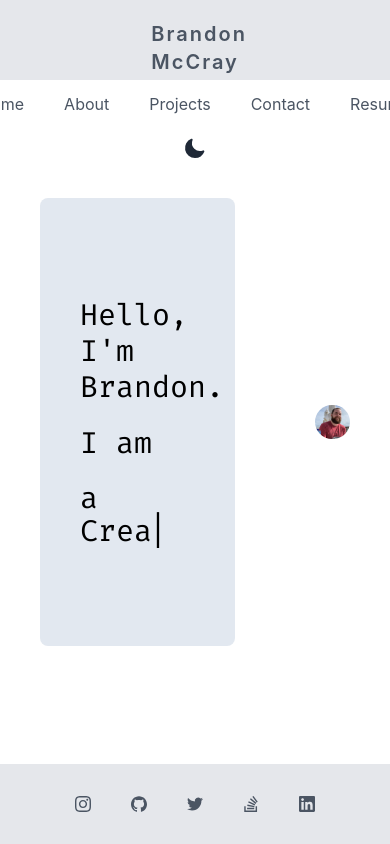
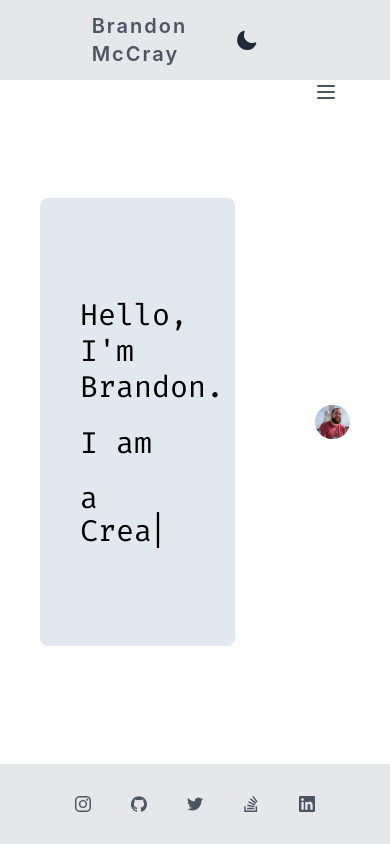
Before and after one commit to bradmccray89/portfolio, a Next.js app: page / in a window 390 px wide. Built offline with nearby package versions, Linux system fonts and the light colour scheme.

Commit message:
made navbar responsive

```diff
--- a/components/Navbar.js
+++ b/components/Navbar.js
@@ -1,26 +1,25 @@
 import React, { useRef, useState } from 'react';
 import Link from 'next/link';
+import { useRouter } from 'next/router';
 import { useTheme } from 'next-themes';
 
 export default function Navbar() {
 	const { theme, setTheme } = useTheme();
 	const [mounted, setMounted] = useState(false);
+	const navigationMobileRef = useRef(null);
+	const [mobileNavOpen, setMobileNavOpen] = useState(false);
+
+	const toggleMobileNavigation = () => {
+		navigationMobileRef.current.classList.add('touched');
+		navigationMobileRef.current.classList.toggle('translate-x-full');
+		setMobileNavOpen(!mobileNavOpen);
+	};
 
 	React.useEffect(() => setMounted(true), []);
 
+	const renderNavigationItems = () => {
 		return (
 			<>
-			<nav className="fixed bg-gray-200 dark:bg-gray-900 flex justify-center items-center flex-wrap py-3 px-10 z-50 h-20 w-full">
-				<div className="inline-flex w-1/3">
-					<Link href="/">
-						<a className="inline-flex items-center p-2">
-							<h1 className="text-xl text-gray-600 dark:text-gray-200 font-semibold tracking-widest transistions-all duration-300">
-								Brandon McCray
-							</h1>
-						</a>
-					</Link>
-				</div>
-				<div className="w-1/3 inline-flex justify-center items-center w-full">
 				<Link href="/">
 					<a className="px-3 py-2 mx-2 rounded text-gray-600 dark:text-gray-200 hover:bg-slate-300 dark:hover:bg-slate-600 transistions-all duration-300">
 						Home
@@ -31,11 +30,6 @@ export default function Navbar() {
 						About
 					</a>
 				</Link>
-					{/* <Link href="/blog">
-						<a className="px-3 py-2 mx-2 rounded text-gray-600 dark:text-gray-200 hover:bg-slate-300 dark:hover:bg-slate-600 transistions-all duration-300">
-							Blog
-						</a>
-					</Link> */}
 				<Link href="/projects">
 					<a className="px-3 py-2 mx-2 rounded text-gray-600 dark:text-gray-200 hover:bg-slate-300 dark:hover:bg-slate-600 transistions-all duration-300">
 						Projects
@@ -55,12 +49,81 @@ export default function Navbar() {
 						Resume
 					</a>
 				</Link>
+			</>
+		);
+	};
+
+	return (
+		<nav className="fixed bg-gray-200 dark:bg-gray-900 flex justify-center items-center flex-wrap py-3 px-10 z-50 h-20 w-full">
+			<div className="inline-flex w-1/3 order-1">
+				<Link href="/">
+					<a className="inline-flex justify-center items-center">
+						<h1 className="text-xl text-gray-600 dark:text-gray-200 font-semibold tracking-widest transistions-all duration-300">
+							Brandon McCray
+						</h1>
+					</a>
+				</Link>
 			</div>
-				<div className="inline-flex justify-end w-1/3">
+			<div className="w-1/3 inline-flex justify-center items-center w-full order-3 lg:order-2">
+				<ul className="hidden lg:flex lg:gap-6">{renderNavigationItems()}</ul>
+				<ul
+					ref={navigationMobileRef}
+					className={`lg:hidden absolute flex flex-col w-full top-20 right-0 py-3 items-center text-white bg-gray-200 dark:bg-gray-900 transform translate-x-full gap-2 ${
+						mounted ? 'transition-transform' : ''
+					}`}
+				>
+					{renderNavigationItems()}
+				</ul>
+				<button
+					className="inline-flex p-3 text-gray-600 dark:text-gray-200 rounded-lg lg:hidden ml-auto outline-none"
+					aria-label="Toggle mobile menu"
+					type="button"
+					onClick={toggleMobileNavigation}
+				>
+					<svg
+						className="w-6 h-6"
+						fill="none"
+						stroke="currentColor"
+						viewBox="0 0 24 24"
+						xmlns="http://www.w3.org/2000/svg"
+					>
+						<path
+							strokeLinecap="round"
+							strokeLinejoin="round"
+							strokeWidth={2}
+							d="M4 6h16M4 12h16M4 18h16"
+						/>
+					</svg>
+				</button>
+				{/* <button
+					aria-label="Toggle mobile menu"
+					type="button"
+					ref={mobileIconRef}
+					onClick={toggleMobileNavigation}
+					className="md:hidden order-3 cursor-pointer relative w-5 h-6"
+				>
+					<span
+						className={`transform transition-transform duration-300 absolute h-1 w-full bg-primary rounded-lg left-0 top-1 ${
+							mobileNavOpen ? 'rotate-135 top-3' : 'rotate-0'
+						}`}
+					></span>
+					<span
+						className={`absolute transition-opacity duration-300 h-1 w-full bg-primary rounded-lg left-0 top-3 ${
+							mobileNavOpen ? 'opacity-0 -left-40' : 'opacity-100'
+						}`}
+					></span>
+					<span
+						className={`transform transition-transform duration-300 absolute h-1 w-full bg-primary rounded-lg left-0 ${
+							mobileNavOpen ? '-rotate-135 top-3' : 'rotate-0 top-5'
+						}`}
+					></span>
+				</button> */}
+			</div>
+			<div className="inline-flex justify-center w-1/3 order-2 lg:order-3">
 				<button
 					aria-label="Toggle Dark Mode"
 					type="button"
-						className="p-3 h-12 w-12 order-2 md:order-3 absolute left-2/4 transform -translate-x-2/4 lg:transform-none md:relative md:left-0"
+					className="p-3 h-12 w-12 relative lg:transform-none md:relative md:left-0"
 					onClick={() => setTheme(theme === 'dark' ? 'light' : 'dark')}
 				>
 					{mounted && (
@@ -115,6 +178,5 @@ export default function Navbar() {
 				</button>
 			</div>
 		</nav>
-		</>
 	);
 }
```
Lines whose indentation alone changed are shown as unchanged.
